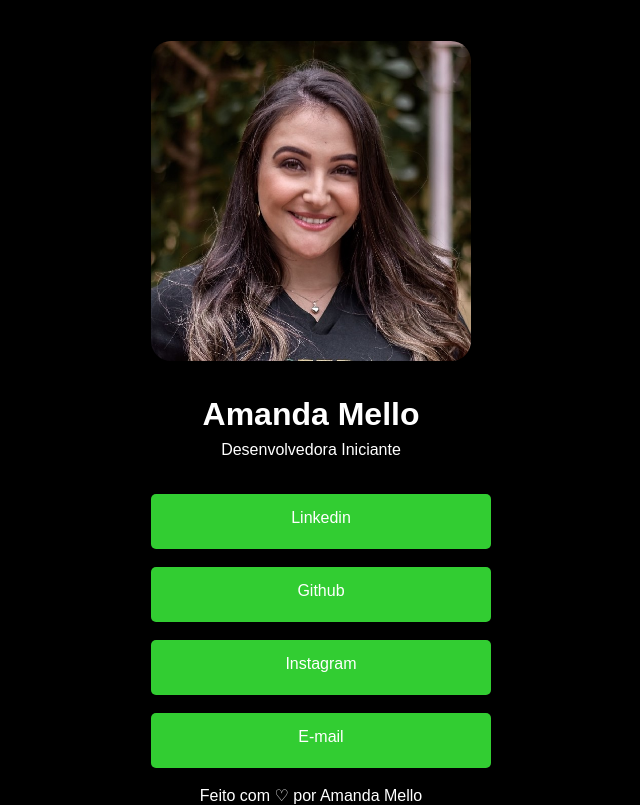
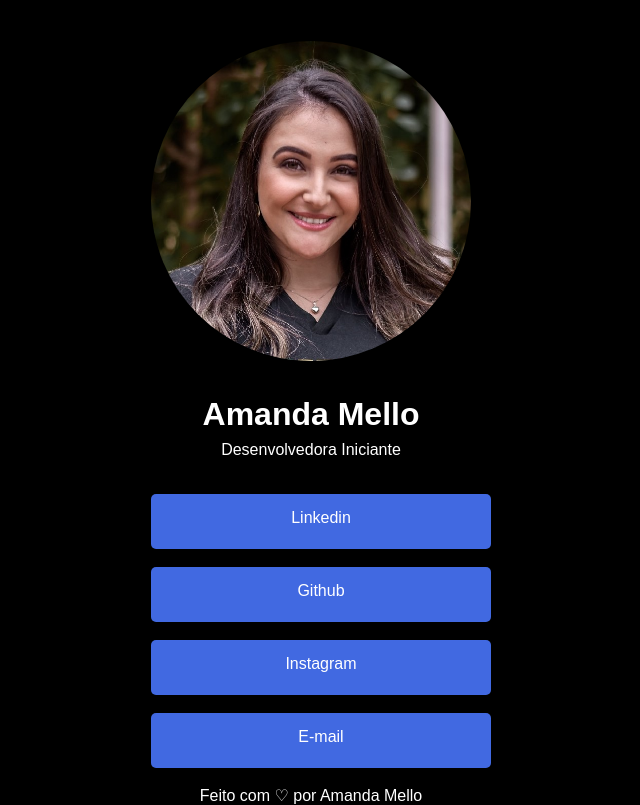
Before and after one commit to AmandaCMello/mylinks, a plain HTML site: page index.html in a window 1280 px wide. Shown: the whole page, without its empty margins (329-969 px from the left). Drawn offline with Linux system fonts and the light colour scheme.

Commit message:
Add files via upload

```diff
--- a/index.html
+++ b/index.html
@@ -20,7 +20,7 @@
                     target="_blank">Linkedin</a>
             </li>
             <li>
-                <a href="">Github</a>
+                <a href="https://github.com/AmandaCMello/" target="_blank">Github</a>
             </li>
             <li>
                 <a href="https://www.instagram.com/amandac_mello/" target="_blank">Instagram</a>
--- a/style.css
+++ b/style.css
@@ -9,7 +9,7 @@ body {
 }
 
 img {
-     border-radius: 20px;
+     border-radius: 50%;
      width: 320px;
      height: 320px;
 }
@@ -29,7 +29,7 @@ li {
     list-style: none;
 }
 a {
-    background-color: limegreen;
+    background-color: royalblue;
     color: white;
     padding: 15px;
     text-decoration: none;
@@ -37,6 +37,10 @@ a {
     width: 310px;
     height: 25px;
     border-radius: 5px;
+}
+a:hover {
+    background-color: white;
+    color: royalblue;
 }
 footer {
     color: white;
```
